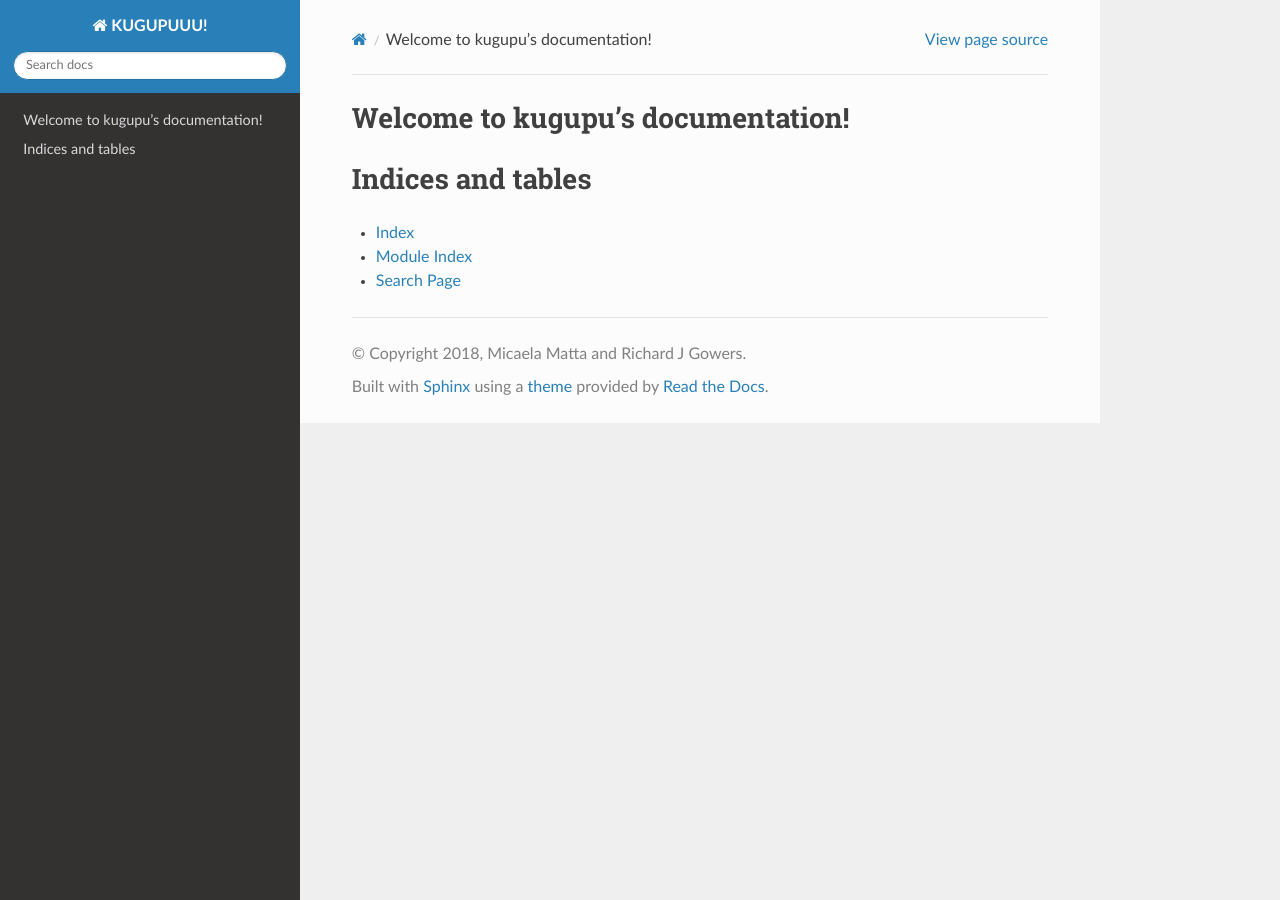
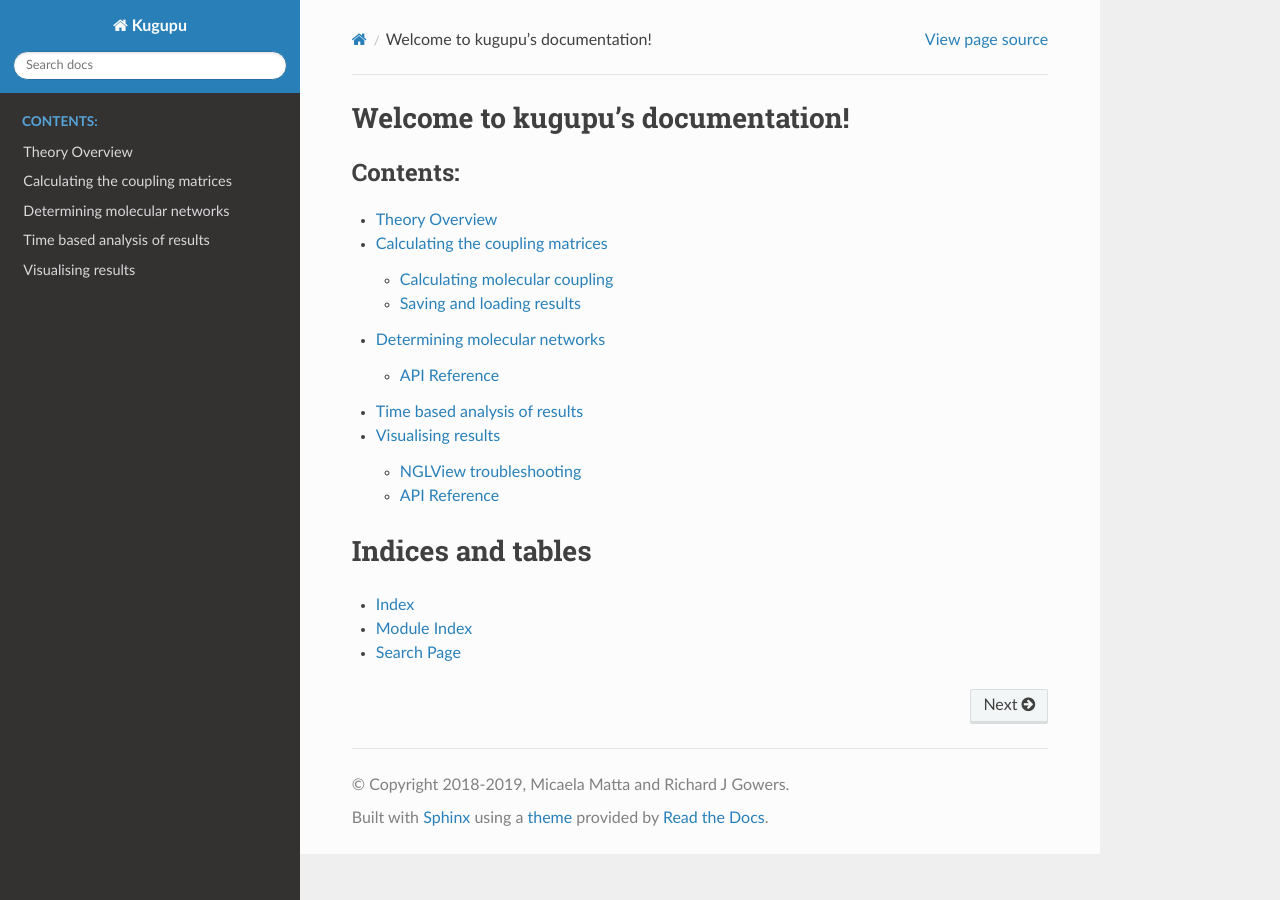
Before and after one commit to kugupu/kugupu, a Sphinx documentation site: the page built from docs/index.rst, in a window 1280 px wide. Built offline with Sphinx 7.4.7 and the Read the Docs theme 2.0.0, drawn with Linux system fonts in a browser that asks for light colours.

Commit message:
let there be docs
and lo, all was documented

```diff
--- a/docs/conf.py
+++ b/docs/conf.py
@@ -19,8 +19,8 @@
 
 # -- Project information -----------------------------------------------------
 
-project = 'KUGUPUUU!'
-copyright = "2018, Micaela Matta and Richard J Gowers"
+project = 'Kugupu'
+copyright = "2018-2019, Micaela Matta and Richard J Gowers"
 author = 'Micaela Matta and Richard J Gowers'
 
 # The short X.Y version
@@ -41,6 +41,7 @@ release = ''
 extensions = [
     'sphinx.ext.autodoc',
     'sphinx.ext.mathjax',
+    'sphinx.ext.napoleon',
 ]
 
 # Add any paths that contain templates here, relative to this directory.
--- /dev/null
+++ b/docs/generating_results.rst
@@ -0,0 +1,43 @@
+Calculating the coupling matrices
+=================================
+
+All about generating results
+
+Calculating molecular coupling
+------------------------------
+
+
+
+Using dask for parallel computation
+"""""""""""""""""""""""""""""""""""
+
+using distributed.Client
+
+
+Command line interface
+""""""""""""""""""""""
+
+using the command line interface
+
+
+API Reference
+"""""""""""""
+
+.. autofunction::
+   kugupu.generate_results.coupling_matrix
+
+
+Saving and loading results
+--------------------------
+
+load/save results
+
+
+API Reference
+"""""""""""""
+
+.. autofunction::
+   kugupu.results_io.save_results
+
+.. autofunction::
+   kugupu.results_io.load_results
--- a/docs/index.rst
+++ b/docs/index.rst
@@ -10,6 +10,11 @@ Welcome to kugupu's documentation!
    :maxdepth: 2
    :caption: Contents:
 
+   theory_overview
+   generating_results
+   networks
+   time_analysis
+   visualisation
 
 
 Indices and tables
--- /dev/null
+++ b/docs/networks.rst
@@ -0,0 +1,11 @@
+Determining molecular networks
+==============================
+
+generating molecular networks
+
+
+API Reference
+"""""""""""""
+
+.. autofunction::
+   kugupu.networks.find_networks
--- /dev/null
+++ b/docs/theory_overview.rst
@@ -0,0 +1,4 @@
+Theory Overview
+===============
+
+why this should work
--- /dev/null
+++ b/docs/time_analysis.rst
@@ -0,0 +1,4 @@
+Time based analysis of results
+==============================
+
+stuff about kugupu.time module
--- /dev/null
+++ b/docs/visualisation.rst
@@ -0,0 +1,26 @@
+Visualising results
+===================
+
+visualising stuff in notebooks
+
+
+NGLView troubleshooting
+"""""""""""""""""""""""
+
+The draw methods in ``kugupu.visualise`` use the nglview package within a Jupyter notebook,
+occasionally this will not produce any output or viewbox.
+To fix this,
+from a command line terminal run "``nglview enable``".
+This should produce some output ending with "Validating: OK".
+Once this is done, make sure to restart the Jupyter notebook server,
+(not just the notebook session) and the problem should be fixed.
+
+
+API Reference
+"""""""""""""
+
+.. autofunction::
+   kugupu.visualise.draw_network
+
+.. autofunction::
+   kugupu.visualise.draw_fragments
```
